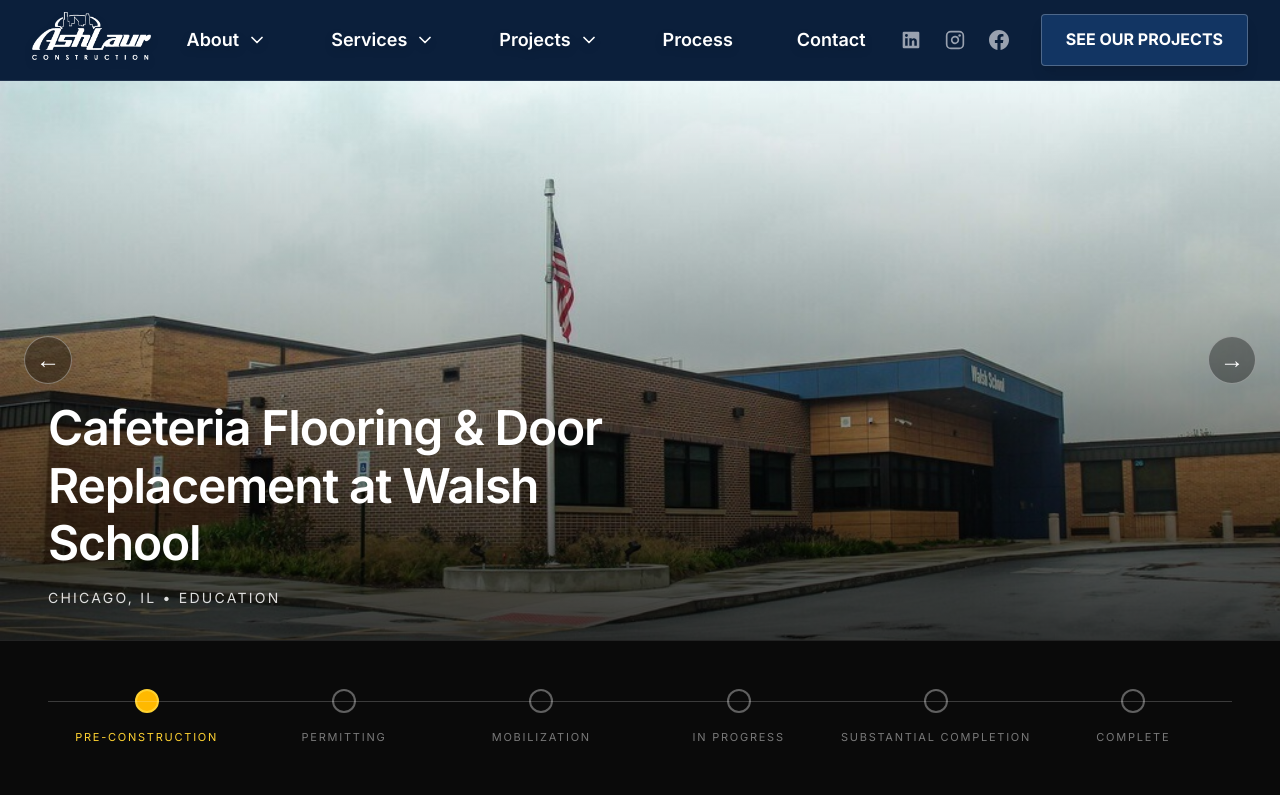
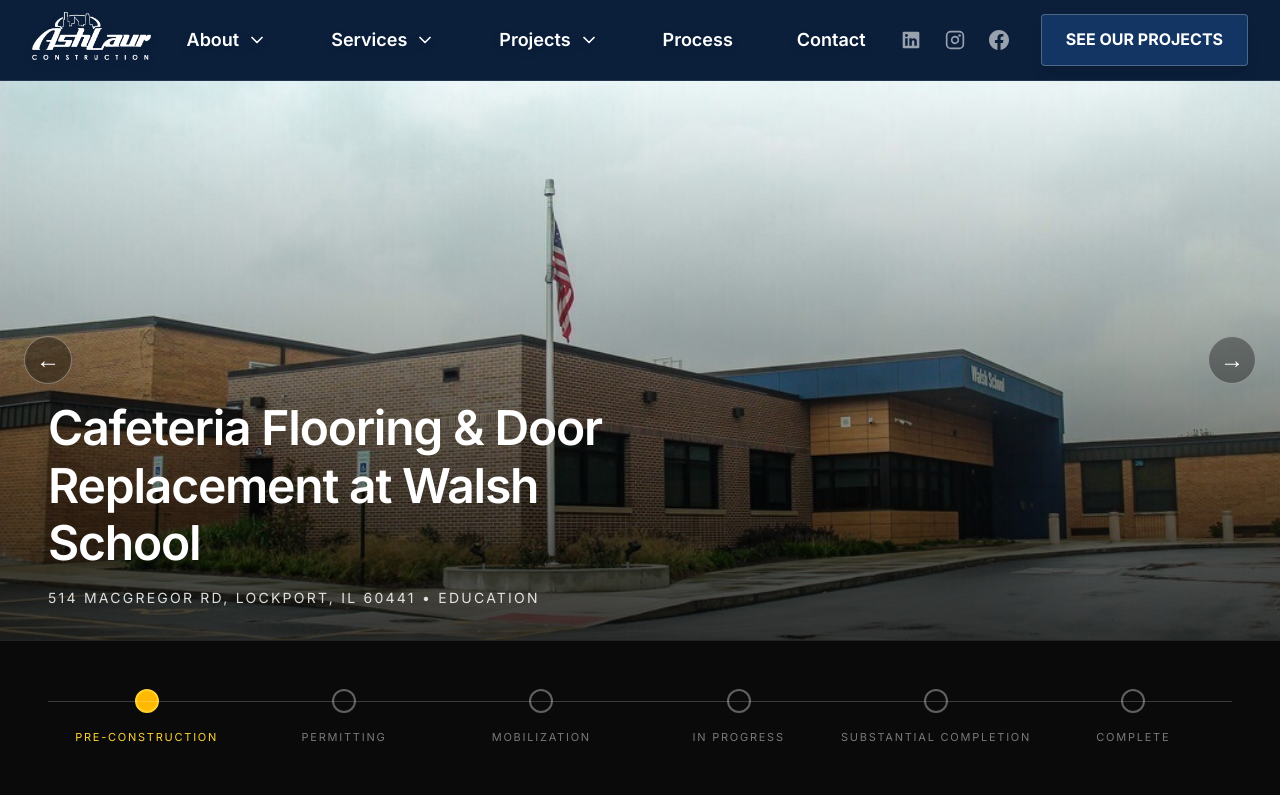
Before and after one commit to bpeters19/ashlaurwebsite, a Next.js app: page /projects/cafeteria-flooring-door-replacement-at-walsh-school in a window 1280 px wide. Shown: the top 800 px of the page. Built offline with nearby package versions, Linux system fonts and the light colour scheme.

Commit message:
Update projects data and add stroger healthcare image

```diff
--- a/data/projects.ts
+++ b/data/projects.ts
@@ -35,14 +35,14 @@ export const projects: Project[] = [
   {
     title: "Stroger Hospital",
     category: "Healthcare",
-    image: "/markets/healthcare/projects/Stroger%20Hospital%20Doors.png",
+    image: "/markets/healthcare/projects/stroger.png",
     slug: "stroger-hospital",
     description: "Hospital infrastructure upgrades executed in active care environments.",
     status: "complete",
     location: {
-      lat: 41.8866,
-      lng: -87.6627,
-      address: "Chicago, IL",
+      lat: 41.8696,
+      lng: -87.6761,
+      address: "1969 W Ogden Ave, Chicago, IL 60612",
     },
   },
   {
@@ -144,9 +144,9 @@ export const projects: Project[] = [
     description: "Site development for storage trailer facilities at Cook County Health buildings and grounds.",
     status: "preconstruction",
     location: {
-      lat: 41.8783,
-      lng: -87.6289,
-      address: "Chicago, IL",
+      lat: 41.8717038,
+      lng: -87.6754992,
+      address: "1950 W Polk St, Chicago, IL 60612",
     },
   },
   {
@@ -157,9 +157,9 @@ export const projects: Project[] = [
     description: "Site development for Park Forest Indianwood/Blackhawk Plaza.",
     status: "preconstruction",
     location: {
-      lat: 41.8783,
-      lng: -87.6289,
-      address: "Chicago, IL",
+      lat: 41.4699234,
+      lng: -87.6822878,
+      address: "Blackhawk Dr, Park Forest, IL 60466",
     },
   },
   {
@@ -170,9 +170,9 @@ export const projects: Project[] = [
     description: "Cafeteria flooring and door replacement at Walsh School.",
     status: "preconstruction",
     location: {
-      lat: 41.8783,
-      lng: -87.6289,
-      address: "Chicago, IL",
+      lat: 41.6039758,
+      lng: -88.0348505,
+      address: "514 MacGregor Rd, Lockport, IL 60441",
     },
   },
 ];
```
Also changed, not shown: public/markets/healthcare/projects/stroger.png (added).
